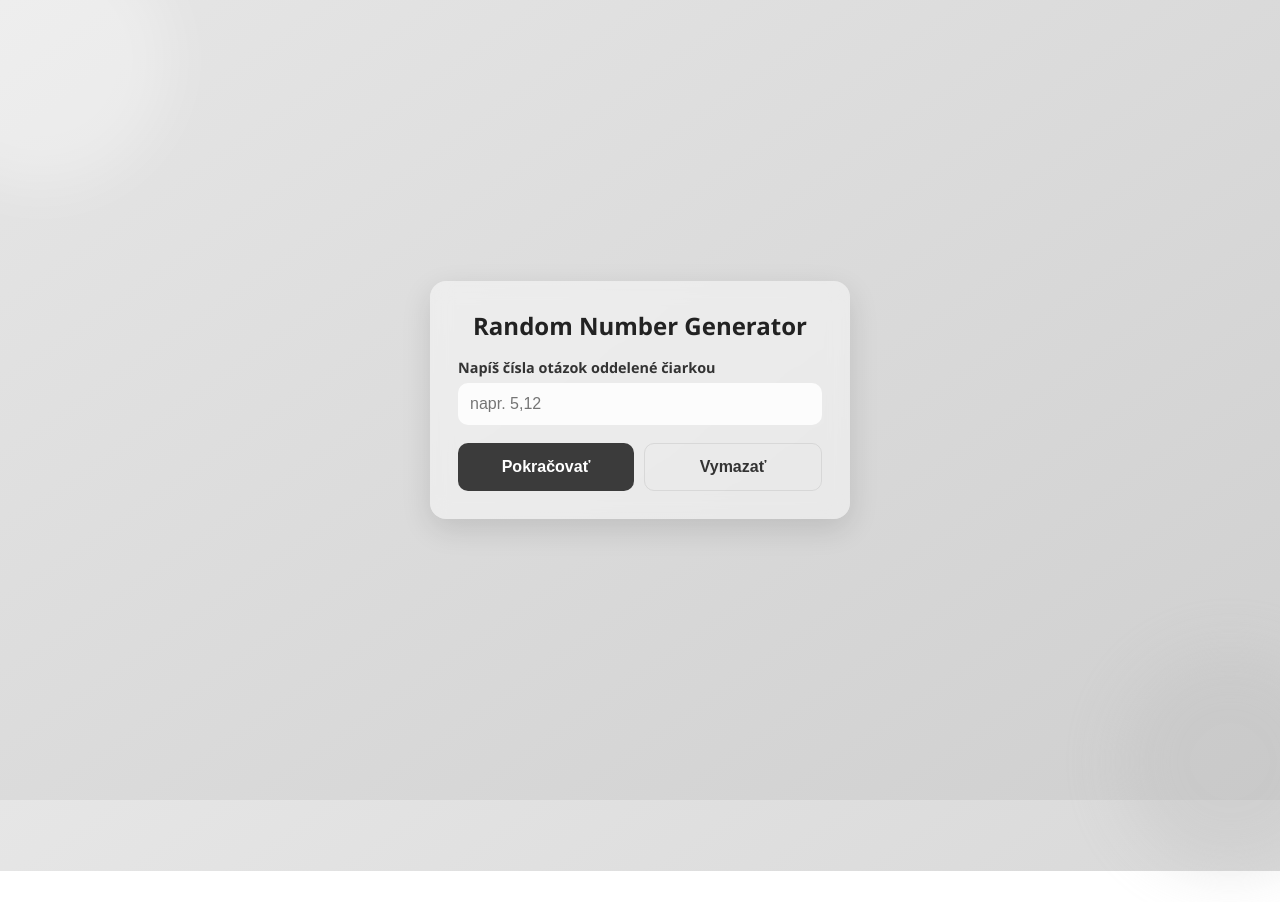
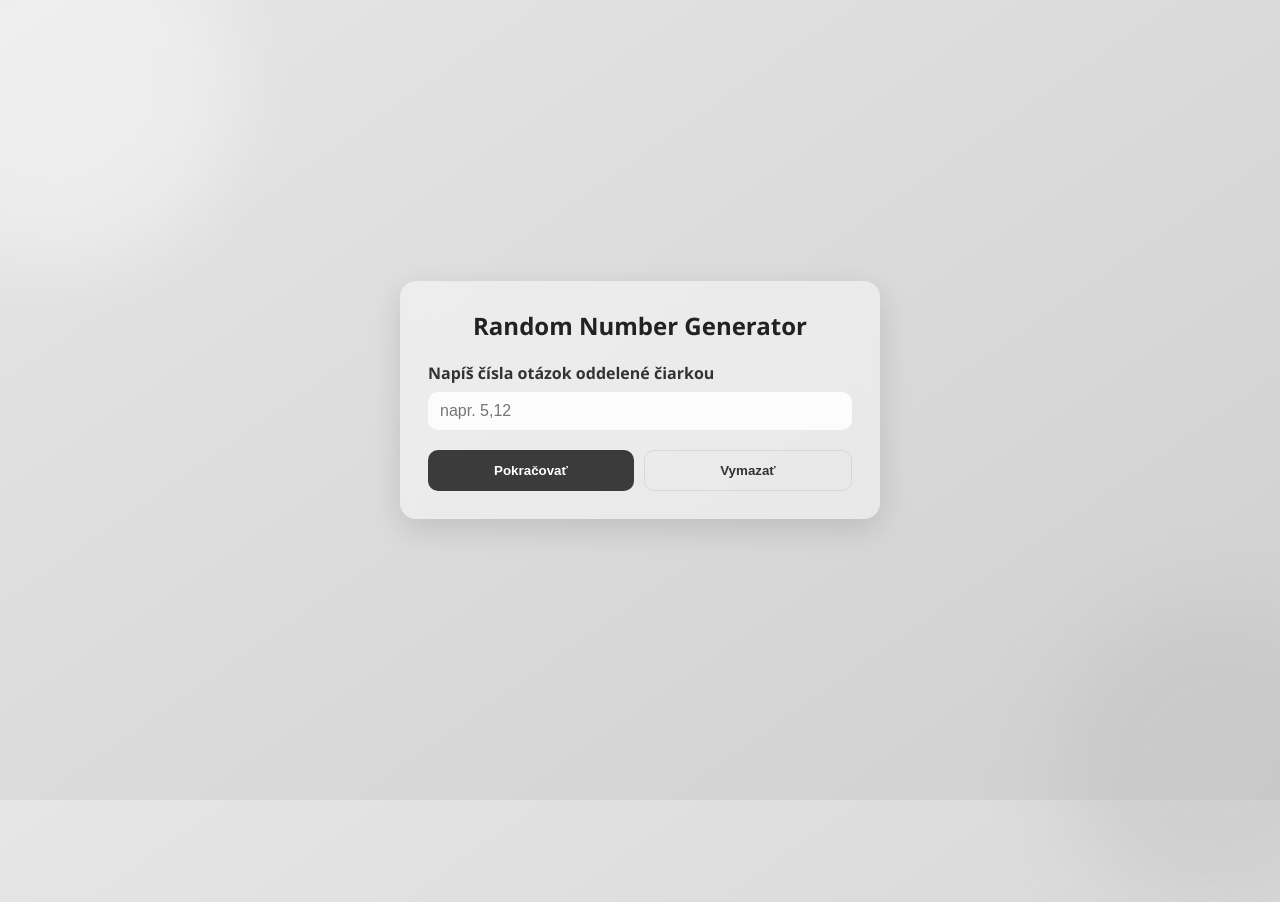
Before and after one commit to At3rnoT/random_number_generator, a plain HTML site: page index.html in a window 1280 px wide. Shown: the top 902 px of the page. Before the commit the page ends 871 px from the top, so only its background shows below. Drawn offline with Linux system fonts and the light colour scheme.

Commit message:
Refactor HTML and CSS for Random Number Generator
Updated styles and structure of the Random Number Generator interface, including adjustments to shapes, panel dimensions, and button styles.

```diff
--- a/index.html
+++ b/index.html
@@ -23,146 +23,119 @@
         align-items: center;
         overflow: hidden;
       }
-
-      /* Blurred floating shapes */
       .shape {
         position: absolute;
         border-radius: 50%;
-        filter: blur(28px);
-        opacity: 0.32;
+        filter: blur(36px);
+        opacity: 0.35;
         animation: float 12s infinite ease-in-out;
       }
       .shape1 {
-        width: 260px;
-        height: 260px;
+        width: 360px;
+        height: 360px;
         background: #ffffff;
-        top: -90px;
-        left: -90px;
+        top: -120px;
+        left: -120px;
       }
       .shape2 {
-        width: 220px;
-        height: 220px;
+        width: 300px;
+        height: 300px;
         background: #bdbdbd;
-        bottom: -70px;
-        right: -60px;
+        bottom: -100px;
+        right: -80px;
         animation-delay: -6s;
       }
-
       @keyframes float {
         0% {
           transform: translateY(0);
         }
         50% {
-          transform: translateY(20px);
+          transform: translateY(30px);
         }
         100% {
           transform: translateY(0);
         }
       }
-
       .panel {
         position: relative;
         z-index: 2;
-        width: 92%;
-        max-width: 420px;
+        width: 420px;
         border-radius: 16px;
-        padding: 22px;
+        padding: 28px;
         background: rgba(255, 255, 255, 0.45);
         backdrop-filter: blur(10px) saturate(120%);
         box-shadow: 0 10px 30px rgba(0, 0, 0, 0.12);
         transition: width 300ms ease;
       }
-
       .title {
-        margin: 0 0 6px 0;
-        font-size: 1.35rem;
+        margin: 0 0 8px 0;
+        font-size: 1.5rem;
         color: #222;
         font-weight: 600;
         text-align: center;
       }
-
       .subtitle {
-        margin: 0 0 16px 0;
-        font-size: 0.9rem;
+        margin: 0 0 20px 0;
+        font-size: 0.95rem;
         color: #444;
         text-align: center;
       }
-
       .box {
         margin-top: 8px;
       }
-
       label {
         display: block;
         text-align: left;
         font-weight: 600;
         color: #333;
-        margin-top: 10px;
-        font-size: 0.9rem;
+        margin-top: 12px;
       }
-
       input[type="number"],
       input[type="text"] {
         width: 100%;
-        padding: 12px;
-        margin-top: 6px;
+        padding: 10px 12px;
+        margin-top: 8px;
         border-radius: 10px;
         border: none;
         background: rgba(255, 255, 255, 0.85);
         font-size: 1rem;
       }
-
       .actions {
-        margin-top: 18px;
+        margin-top: 20px;
         display: flex;
         gap: 10px;
       }
-
       .btn {
         flex: 1;
-        padding: 14px;
+        padding: 12px;
         border-radius: 10px;
         border: none;
         cursor: pointer;
         font-weight: 600;
-        font-size: 1rem;
       }
-
       .btn-primary {
         background: #3b3b3b;
         color: white;
       }
-
       .btn-ghost {
         background: transparent;
         color: #333;
         border: 1px solid rgba(0, 0, 0, 0.08);
       }
-
       #result {
         margin-top: 18px;
-        font-size: 1.8rem;
+        font-size: 1.6rem;
         font-weight: 700;
         color: #111;
         text-align: center;
         min-height: 40px;
       }
-
       .hidden {
         display: none;
       }
-
-      /* Desktop tweaks */
       @media (min-width: 900px) {
         .panel {
           width: 480px;
-          padding: 28px;
-        }
-        .title {
-          font-size: 1.5rem;
-        }
-        #result {
-          font-size: 2rem;
         }
       }
     </style>
```
